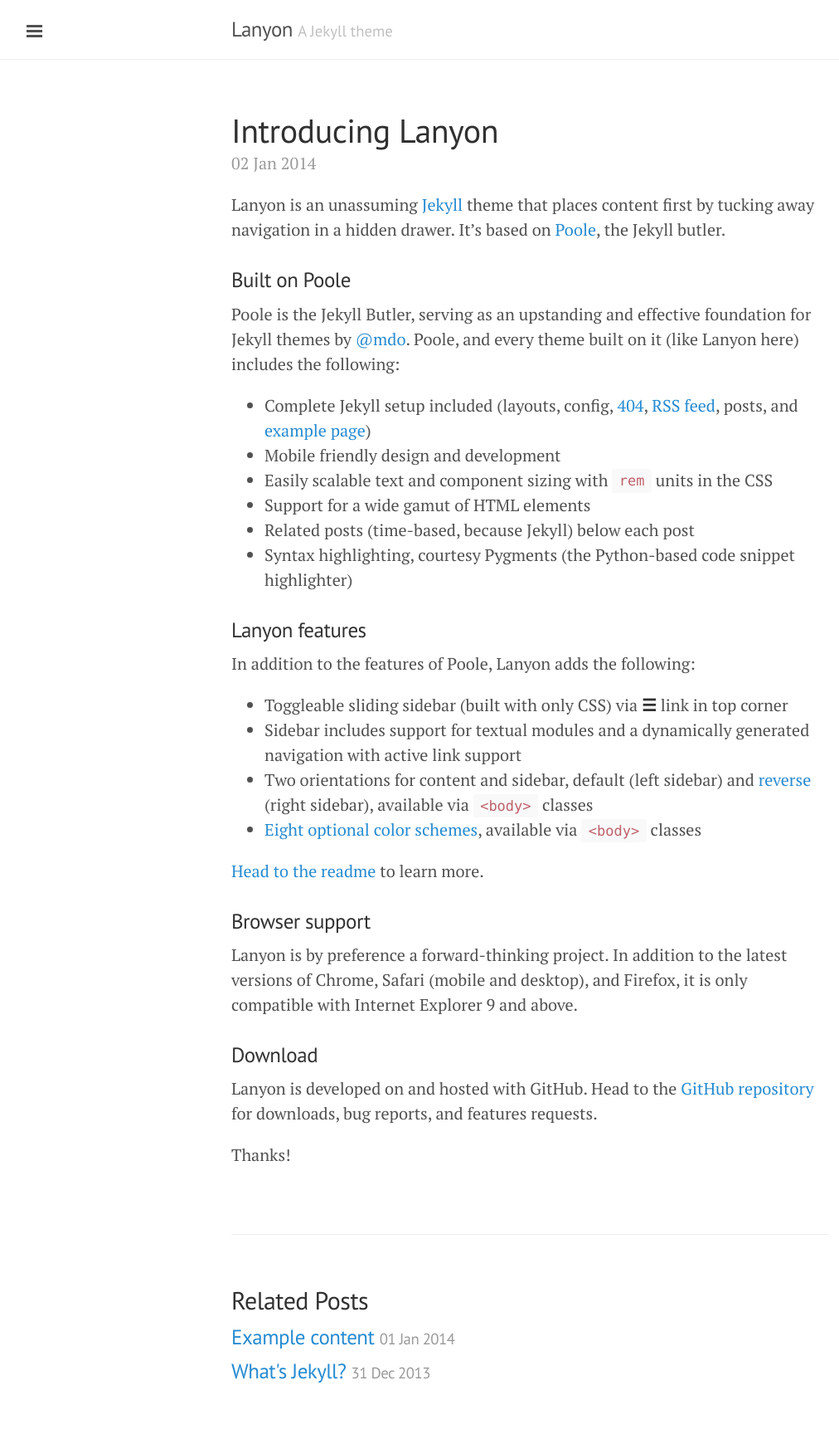
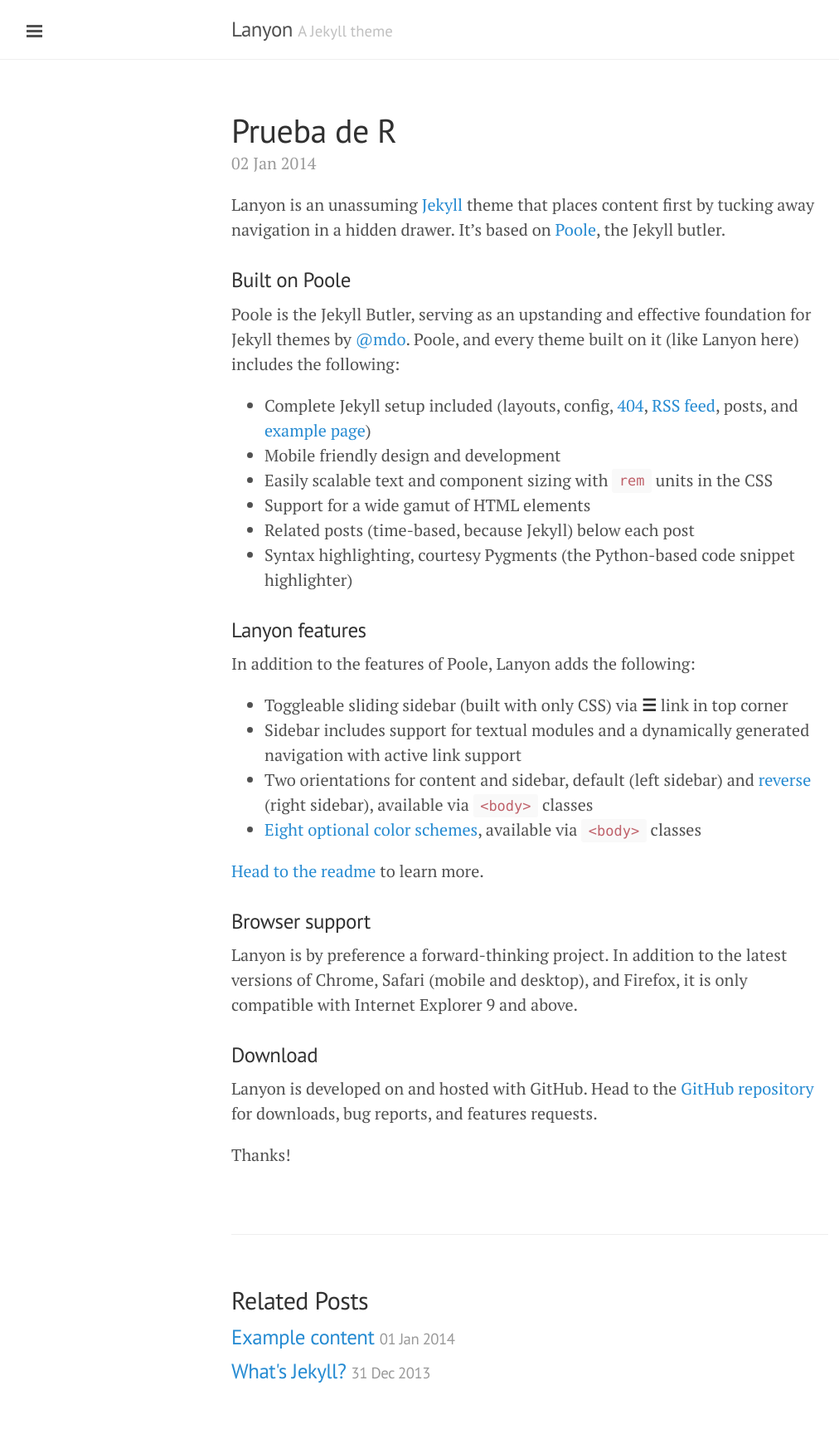
Before and after one commit to afrdiaz/afrdiaz.github.io, a Jekyll site: the page built from _posts/2014-01-02-introducing-lanyon.md, in a window 1280 px wide. Shown: the whole page at 83% size, without its empty margins (1-1013 px from the left). Built offline with Jekyll 4.4.1, drawn with Linux system fonts in a browser that asks for light colours; Markdown is read by kramdown in place of the engine named in the settings.

Commit message:
Update 2014-01-02-introducing-lanyon.md

```diff
--- a/_posts/2014-01-02-introducing-lanyon.md
+++ b/_posts/2014-01-02-introducing-lanyon.md
@@ -1,6 +1,6 @@
 ---
 layout: post
-title: Introducing Lanyon
+title: Prueba de R
 ---
 
 Lanyon is an unassuming [Jekyll](http://jekyllrb.com) theme that places content first by tucking away navigation in a hidden drawer. It's based on [Poole](http://getpoole.com), the Jekyll butler.
```
